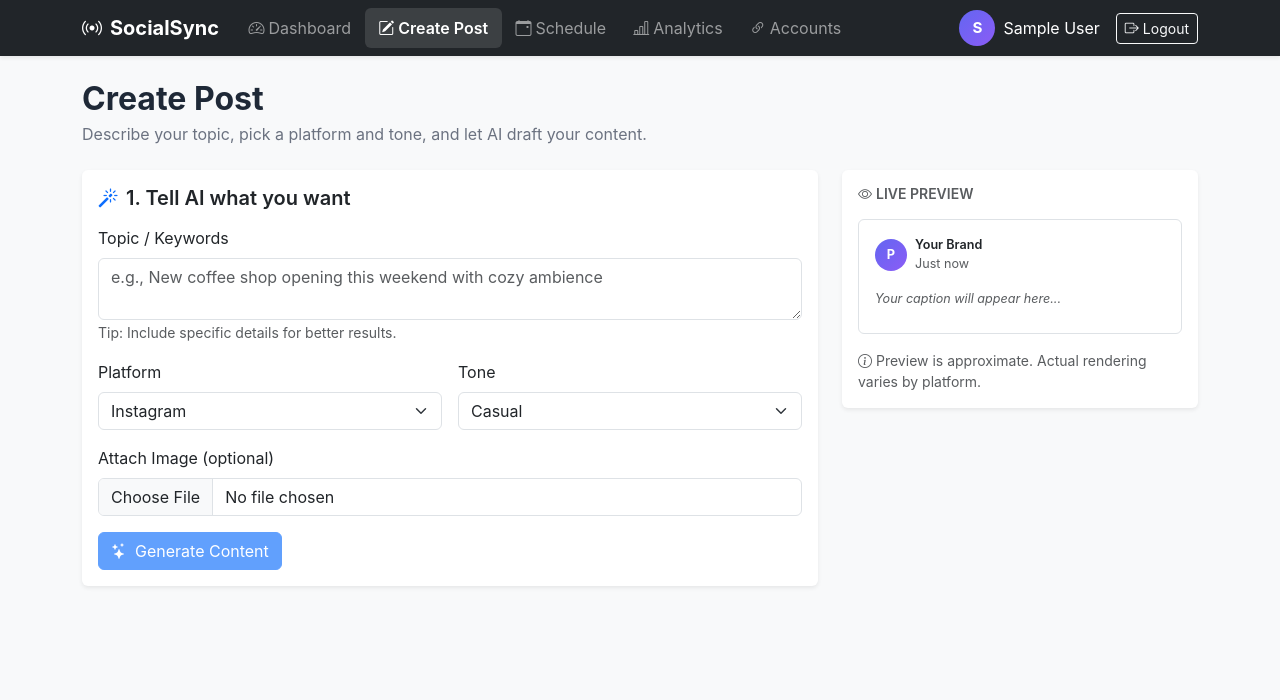
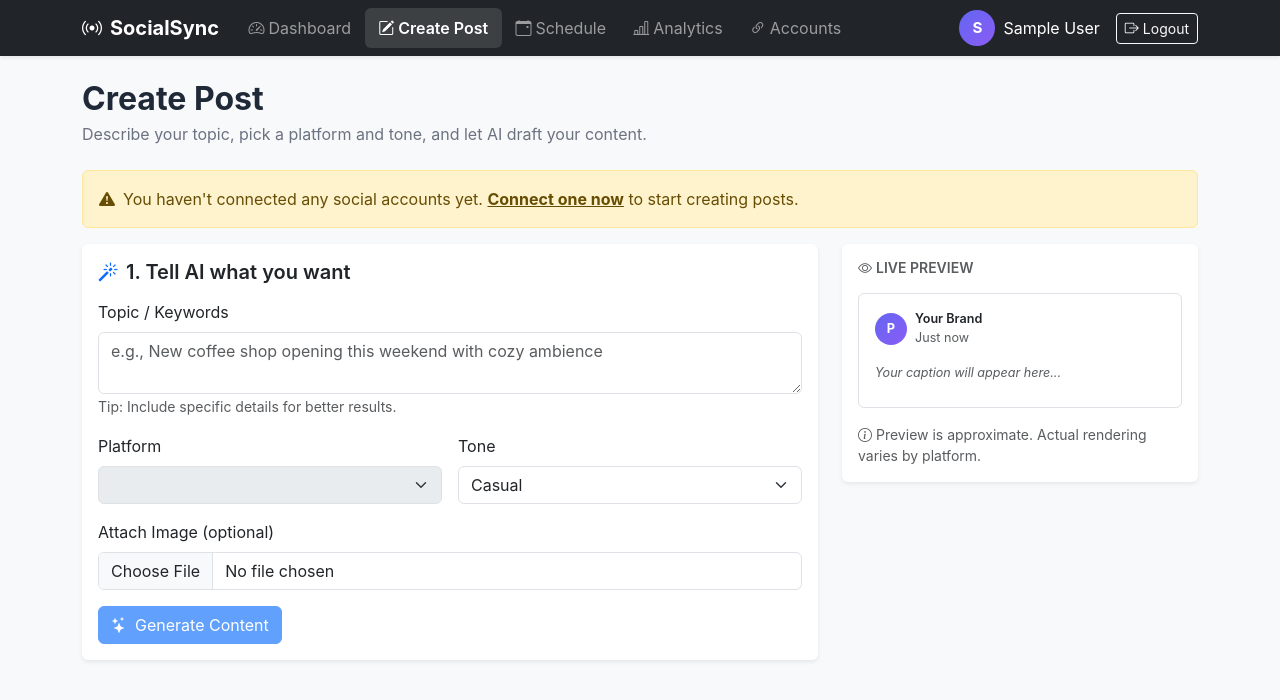
Before and after one commit to anurag-joshi-1403/Social_Sync, a React app in the folder frontend/: page /editor in a window 1280 px wide. Shown: the top 700 px of the page. Built offline with nearby package versions, Linux system fonts and the light colour scheme; sample sign-in values are in the browser's storage; the HTML template or start-up script is replaced by a standard one.

Commit message:
Add warning for unconnected accounts in PostEditor and disable platform selection

```diff
--- a/frontend/src/components/editor/PostEditor.jsx
+++ b/frontend/src/components/editor/PostEditor.jsx
@@ -1,9 +1,9 @@
 import React, { useState } from 'react';
 import { useForm } from 'react-hook-form';
-import { useNavigate } from 'react-router-dom';
+import { Link, useNavigate } from 'react-router-dom';
 import { usePosts } from '../../context/PostsContext.jsx';
-import { generateContent } from '../../services/mockApi.js';
 import ContentOptionCard from './ContentOptionCard.jsx';
+import { useAccounts, PLATFORMS } from '../../context/AccountsContext.jsx';
 
 const PostEditor = () => {
   const { register, handleSubmit, watch, reset, formState: { errors } } = useForm({
@@ -14,6 +14,7 @@ const PostEditor = () => {
     },
   });
   const navigate = useNavigate();
+  const { accounts } = useAccounts();
   const { addPost } = usePosts();
 
   const [loading, setLoading] = useState(false);
@@ -144,6 +145,20 @@ const PostEditor = () => {
         </p>
       </div>
 
+      {/* Warning: no accounts connected */}
+      {accounts.length === 0 && (
+        <div className="alert alert-warning d-flex align-items-center">
+          <i className="bi bi-exclamation-triangle-fill me-2"></i>
+          <div>
+            You haven't connected any social accounts yet.{' '}
+            <Link to="/accounts" className="alert-link">
+              Connect one now
+            </Link>{' '}
+            to start creating posts.
+          </div>
+        </div>
+      )}
+
       {successMsg && (
         <div className="alert alert-success d-flex align-items-center">
           <i className="bi bi-check-circle-fill me-2"></i>
@@ -191,11 +206,23 @@ const PostEditor = () => {
                 <div className="row g-3">
                   <div className="col-md-6">
                     <label className="form-label">Platform</label>
-                    <select className="form-select" {...register('platform')}>
-                      <option value="instagram">Instagram</option>
-                      <option value="facebook">Facebook</option>
-                      <option value="twitter">X (Twitter)</option>
-                      <option value="linkedin">LinkedIn</option>
+                    <select
+                      className="form-select"
+                      {...register('platform')}
+                      disabled={accounts.length === 0}
+                    >
+                      {accounts.length === 0 ? (
+                        <option value="">No accounts connected</option>
+                      ) : (
+                        accounts.map((acc) => {
+                          const p = PLATFORMS.find((x) => x.id === acc.platform);
+                          return (
+                            <option key={acc.platform} value={acc.platform}>
+                              {p?.name || acc.platform}
+                            </option>
+                          );
+                        })
+                      )}
                     </select>
                   </div>
                   <div className="col-md-6">
@@ -231,7 +258,7 @@ const PostEditor = () => {
                 <button
                   type="submit"
                   className="btn btn-primary mt-3"
-                  disabled={loading || !topicValue}
+                  disabled={loading || !topicValue || accounts.length === 0}
                 >
                   {loading ? (
                     <>
```
